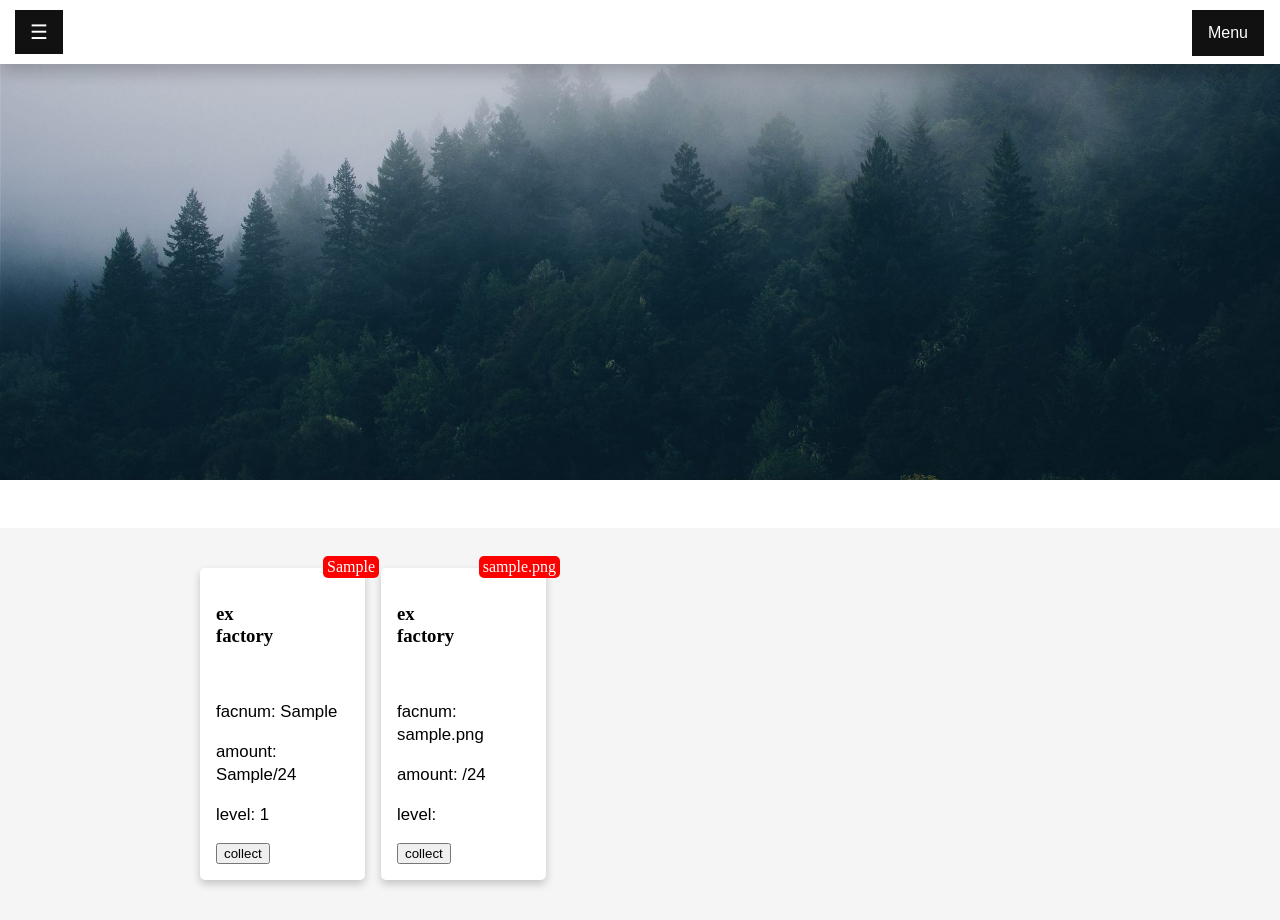
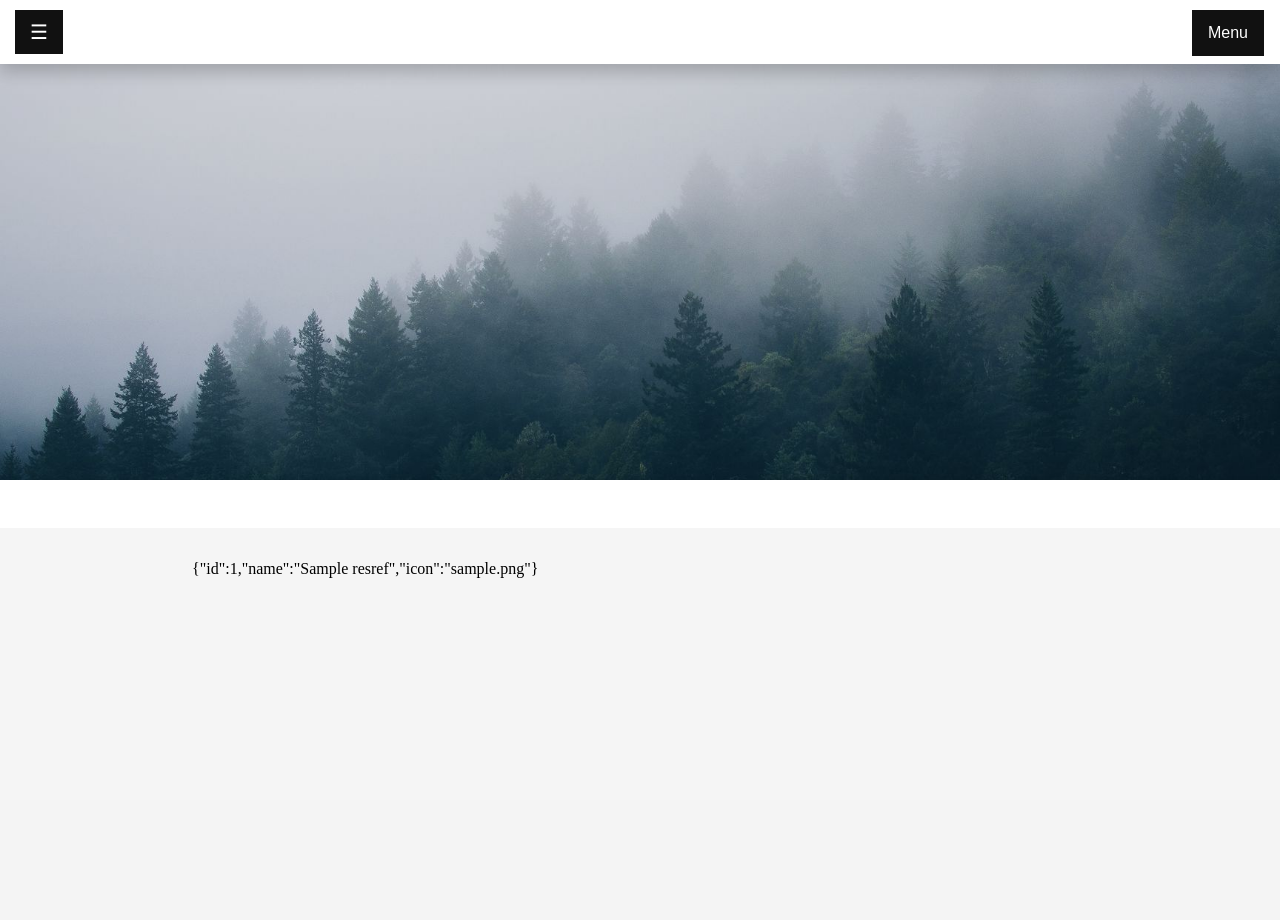
Before and after one commit to Drusketh/NotNationsPriv, a PHP site: page /factories.php in a window 1280 px wide. After the commit the page ends 578 px from the top, so only its background shows below. Run offline with PHP 8.4, Linux system fonts and the light colour scheme; tables that the repository leaves empty or names only in its code hold one stand-in row (values such as "Sample post"); data that the repository does not hold is empty.

Commit message:
factoriespage work

```diff
--- a/factories.php
+++ b/factories.php
@@ -13,7 +13,7 @@
 <div class='gamecontent'>
     <div class='flexcontainer'>
         <?php
-            $sql = "SELECT * FROM facref WHERE ID = ?;";
+            $sql = "SELECT * FROM resref;";
             $stmt = mysqli_stmt_init($ng);
 
             if (!mysqli_stmt_prepare($stmt, $sql)) {
@@ -21,30 +21,28 @@
                 exit();
             };
 
-            $uid = 1;
-
-            mysqli_stmt_bind_param($stmt, "i", $uid);
             mysqli_stmt_execute($stmt);
-            $resultarr = mysqli_fetch_array(mysqli_stmt_get_result($stmt), MYSQLI_NUM);
+            $resultarr = mysqli_fetch_array(mysqli_stmt_get_result($stmt), MYSQLI_ASSOC);
             mysqli_stmt_close($stmt);
 
+            echo(json_encode($resultarr));
 
-            for ($x = 2; $x < sizeof($resultarr); $x+=3) {
-                $count = $resultarr[$x];
-                $progression = $resultarr[$x+1];
-                $level = $resultarr[$x+2];
+            // for ($x = 2; $x < sizeof($resultarr); $x+=3) {
+            //     $count = $resultarr[$x];
+            //     $progression = $resultarr[$x+1];
+            //     $level = $resultarr[$x+2];
 
-                echo("
-                    <div class='flexchild'>
-                        <div class=faccount>$count</div>
-                        <h3>ex factory</h3><br>
-                        <p>facnum: $count</p>
-                        <p>amount: $progression/24</p>
-                        <p>level: $level</p>
-                        <button>collect</button>
-                    </div>
-                ");
-            }
+            //     echo("
+            //         <div class='flexchild'>
+            //             <div class=faccount>$count</div>
+            //             <h3>ex factory</h3><br>
+            //             <p>facnum: $count</p>
+            //             <p>amount: $progression/24</p>
+            //             <p>level: $level</p>
+            //             <button>collect</button>
+            //         </div>
+            //     ");
+            // }
         ?>
     </div>
 </div>
```
Also changed, not shown: 2 other files.
